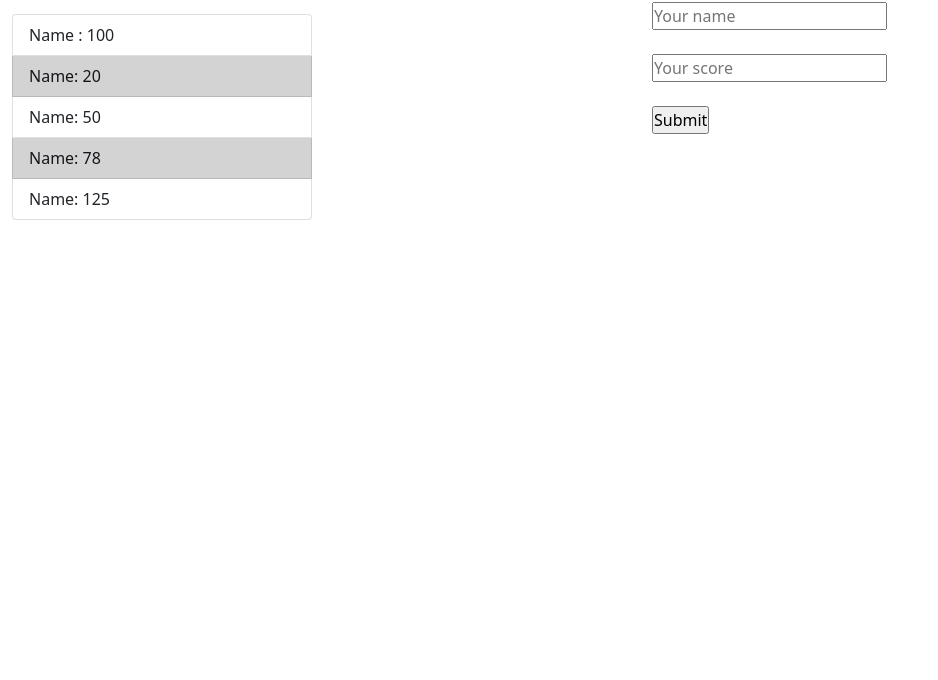
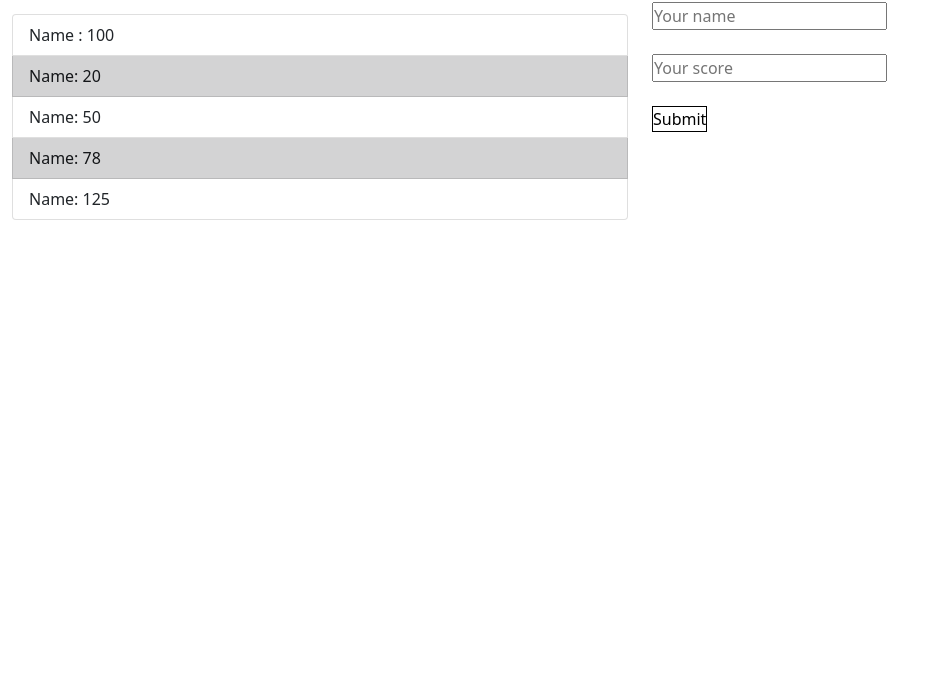
Before and after one commit to Ntwali-Josue/leaderboard, a website built with webpack: page src/index.html in a window 1280 px wide. Shown: the part 120-800 px from the top of the page, without its empty margins (0-938 px from the left). Built offline with nearby package versions, Linux system fonts and the light colour scheme.

Commit message:
Remove uncessary styles

```diff
--- a/src/style.css
+++ b/src/style.css
@@ -4,11 +4,10 @@
 }
 
 .list-group {
-  width: 300px;
   margin-top: 10px;
 }
 
-.btn {
+.button {
   background-color: #fff;
   border: 1px solid #000;
 }
```
